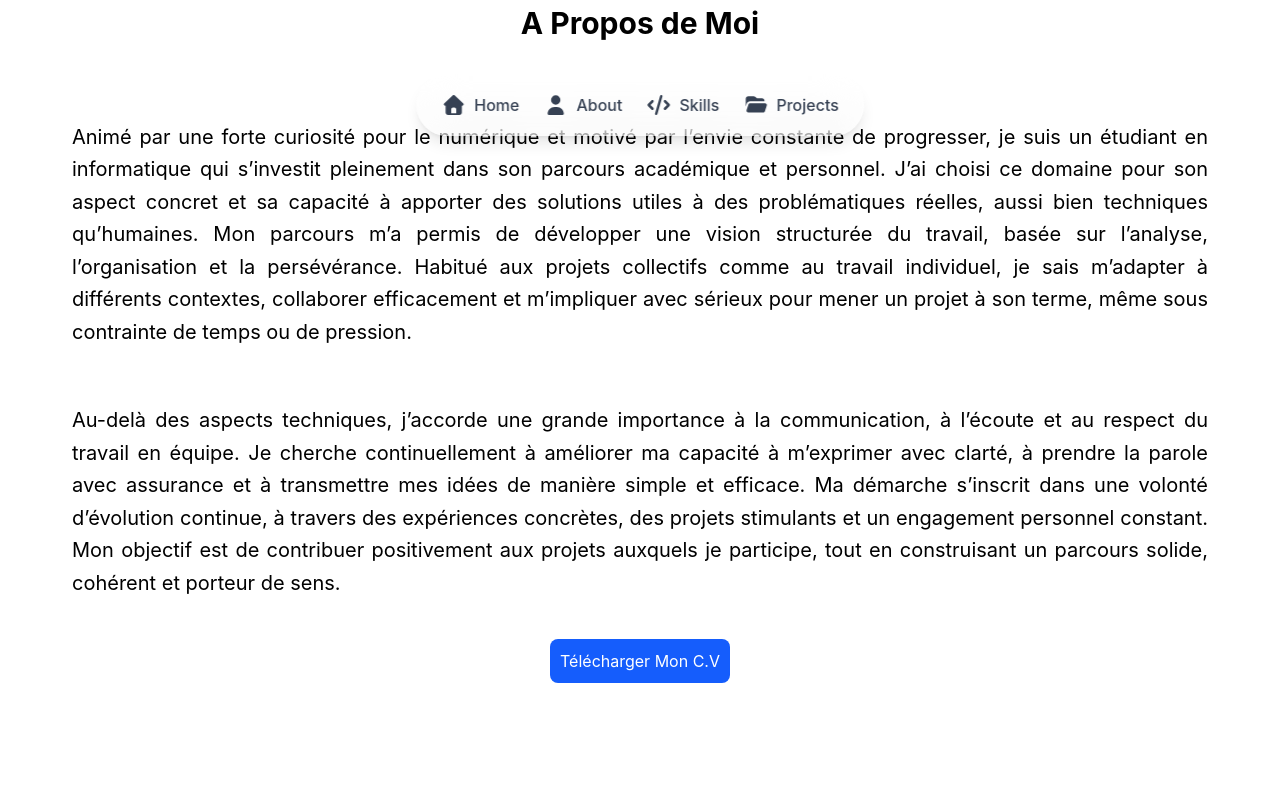
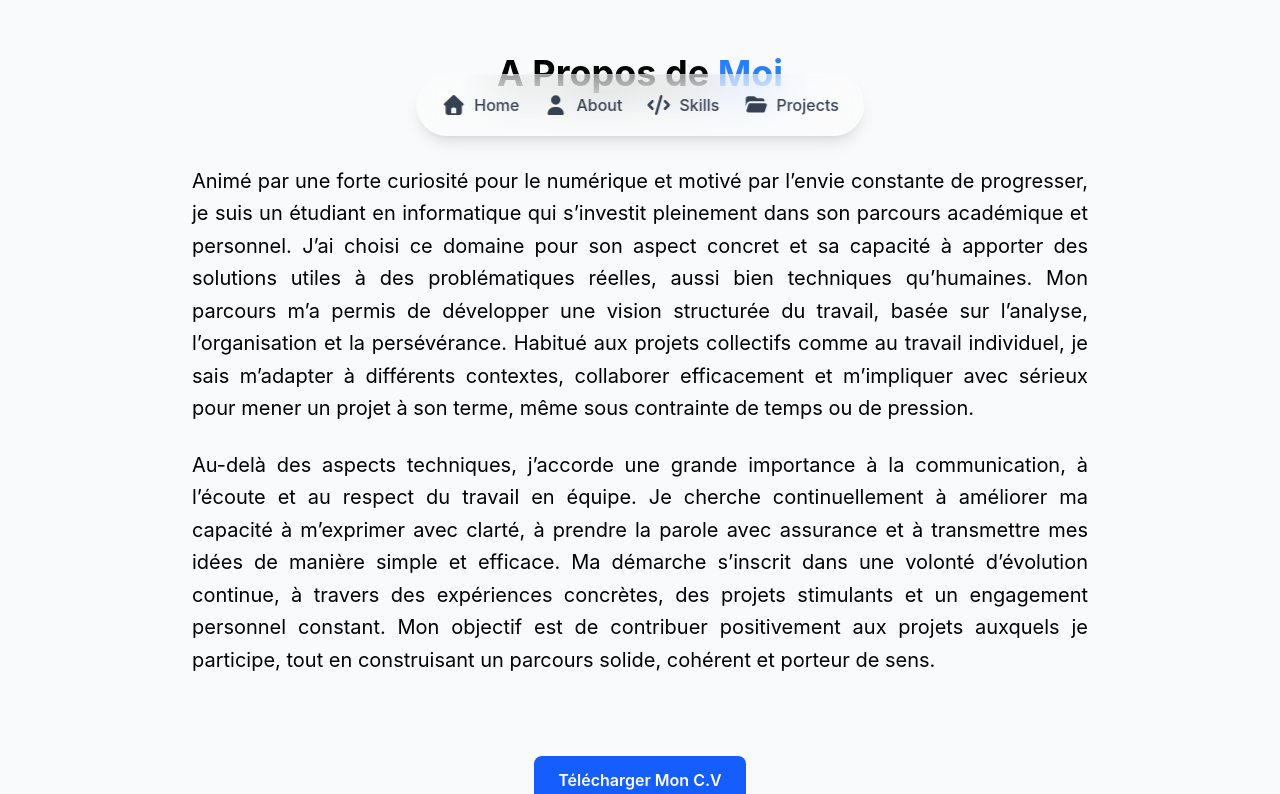
Before and after one commit to mandresy753/RANDRIANANTOANINA-Mandresy-Gaetan, a React (Vite) app: page / in a window 1280 px wide. Shown: the part 640-1434 px from the top of the page. Built offline with nearby package versions, Linux system fonts and the light colour scheme.

Commit message:
feat: improve design of about section

```diff
--- a/src/Pages/About.tsx
+++ b/src/Pages/About.tsx
@@ -1,12 +1,15 @@
-function About(){
-    return <section
-    className="
-            flex flex-col
-            gap-6 md:gap-10
-            p-8 md:p-8 lg:px-18
-        " id="about">
-            <h2 className="text-3xl font-bold mb-6 text-center">A Propos de Moi</h2>
-        <p className="text-base md:text-lg lg:text-xl text-justify leading-relaxed mt-4">
+function About() {
+  return (
+    <section
+      id="about"
+      className="w-full bg-gray-50 px-6 py-20 flex flex-col items-center gap-8 md:gap-12"
+    >
+      <h2 className="text-3xl md:text-4xl font-bold mb-6 text-center">
+        A Propos de <span className="text-blue-500">Moi</span>
+      </h2>
+
+      <div className="max-w-4xl flex flex-col gap-6">
+        <p className="text-base md:text-lg lg:text-xl text-justify leading-relaxed">
           Animé par une forte curiosité pour le numérique et motivé par l’envie constante de progresser,
           je suis un étudiant en informatique qui s’investit pleinement dans son parcours académique et personnel.
           J’ai choisi ce domaine pour son aspect concret et sa capacité à apporter des solutions utiles à des problématiques réelles,
@@ -16,14 +19,21 @@ function About(){
           et la persévérance. Habitué aux projets collectifs comme au travail individuel, je sais m’adapter à différents contextes,
           collaborer efficacement et m’impliquer avec sérieux pour mener un projet à son terme, même sous contrainte de temps ou de pression.
         </p>
-        <p className="text-base md:text-lg lg:text-xl text-justify leading-relaxed mt-4">
+
+        <p className="text-base md:text-lg lg:text-xl text-justify leading-relaxed">
           Au-delà des aspects techniques, j’accorde une grande importance à la communication, à l’écoute et au respect du travail en équipe.
           Je cherche continuellement à améliorer ma capacité à m’exprimer avec clarté, à prendre la parole avec assurance et à transmettre mes idées de manière simple et efficace.
 
           Ma démarche s’inscrit dans une volonté d’évolution continue, à travers des expériences concrètes, des projets stimulants et un engagement personnel constant.
           Mon objectif est de contribuer positivement aux projets auxquels je participe, tout en construisant un parcours solide, cohérent et porteur de sens.
         </p>
-        <button className="m-auto bg-blue-600 p-2.5 rounded-lg text-white">Télécharger Mon C.V</button>
+      </div>
+
+      <button className="mt-8 bg-blue-600 hover:bg-blue-700 transition text-white font-semibold px-6 py-3 rounded-lg">
+        Télécharger Mon C.V
+      </button>
     </section>
+  );
 }
-export default About
+
+export default About;
```
Lines whose indentation alone changed are shown as unchanged.
